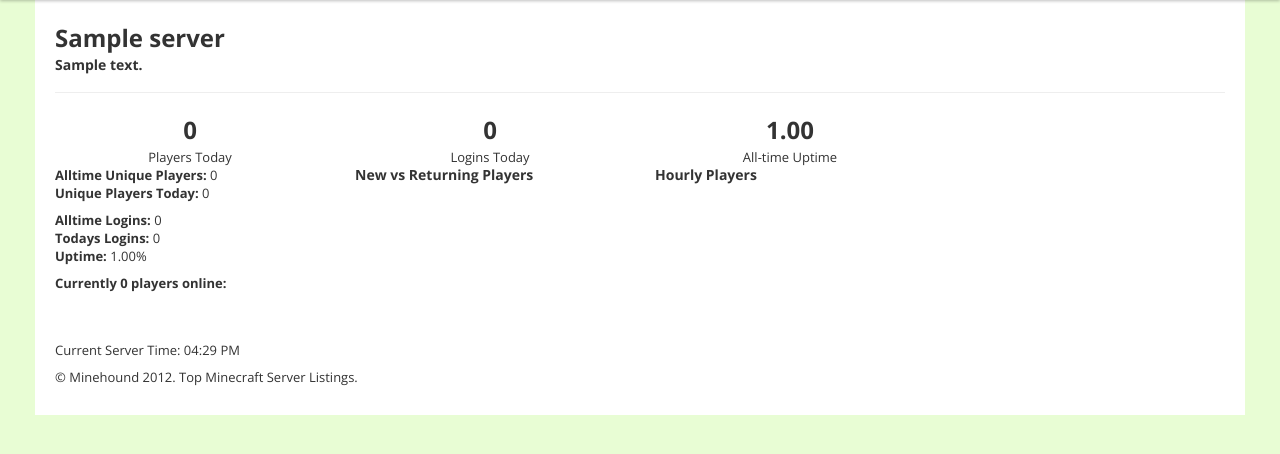
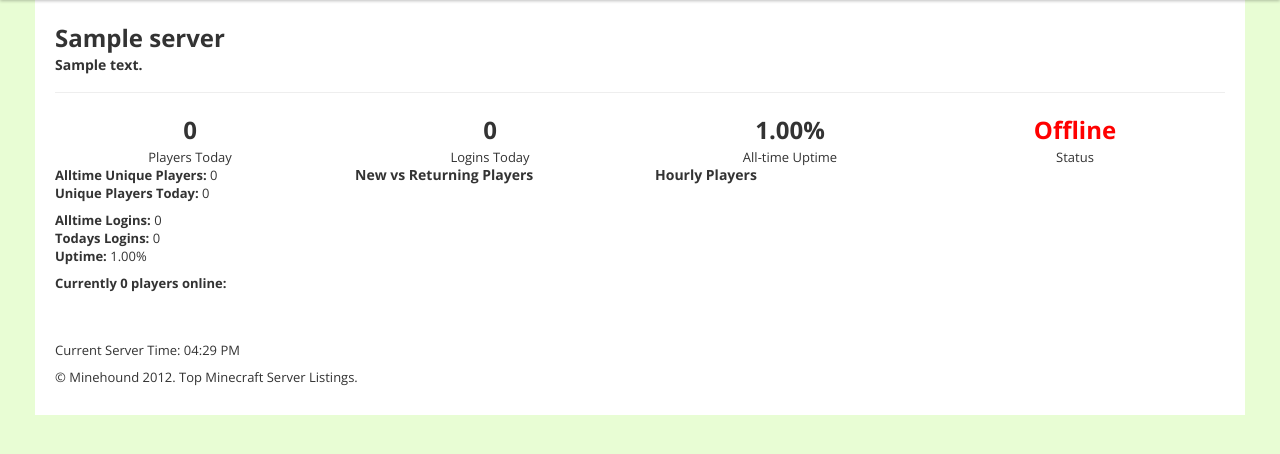
Before and after one commit to adambratt/MineHound, a Django app: page /server/view/1/ in a window 1280 px wide. Shown: the part 57-511 px from the top of the page. Run offline with Django 3.2, Linux system fonts and the light colour scheme; tables that the repository leaves empty hold one stand-in row (values such as "Sample post"); data that the repository does not hold is empty; parts of the project's set-up code (start-up, migrations or seed data) failed here and were passed over; some libraries are stand-ins or nearby versions.

Commit message:
server addition

```diff
--- a/minehound/templates/server_view.html
+++ b/minehound/templates/server_view.html
@@ -14,8 +14,12 @@
         Logins Today
     </div>
     <div class="span3" style="text-align: center;">
-        <h2>{{server.uptime}}</h2>
+        <h2>{{server.uptime}}%</h2>
         All-time Uptime
+    </div>
+    <div class="3" style='text-align: center;'>
+        {% if v.status %}<h2 style='color: green;'>Online</h2>{% else %}<h2 style='color: red;'>Offline</h2>{% endif %}
+        Status
     </div>
 </div>
 <div class="row">
```
